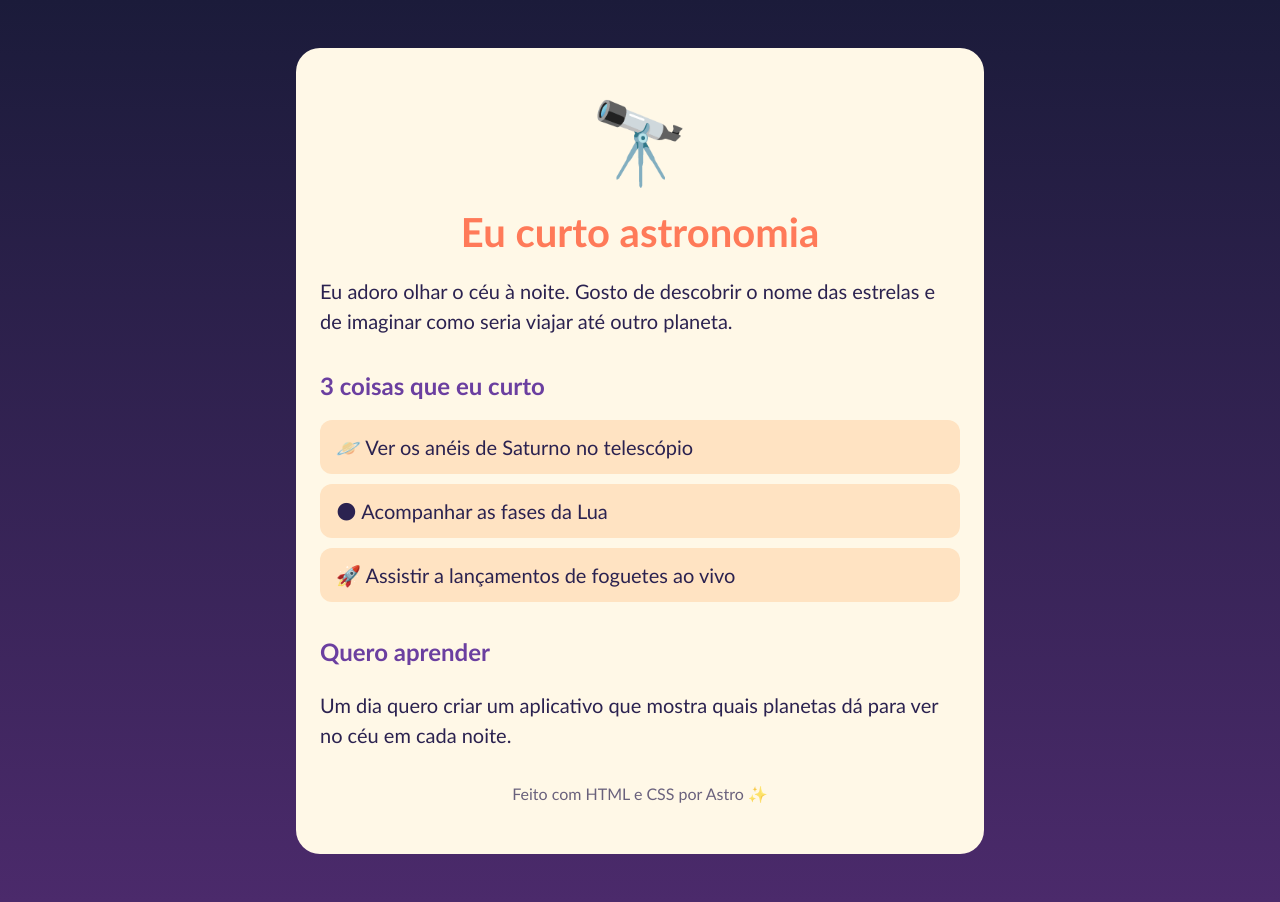
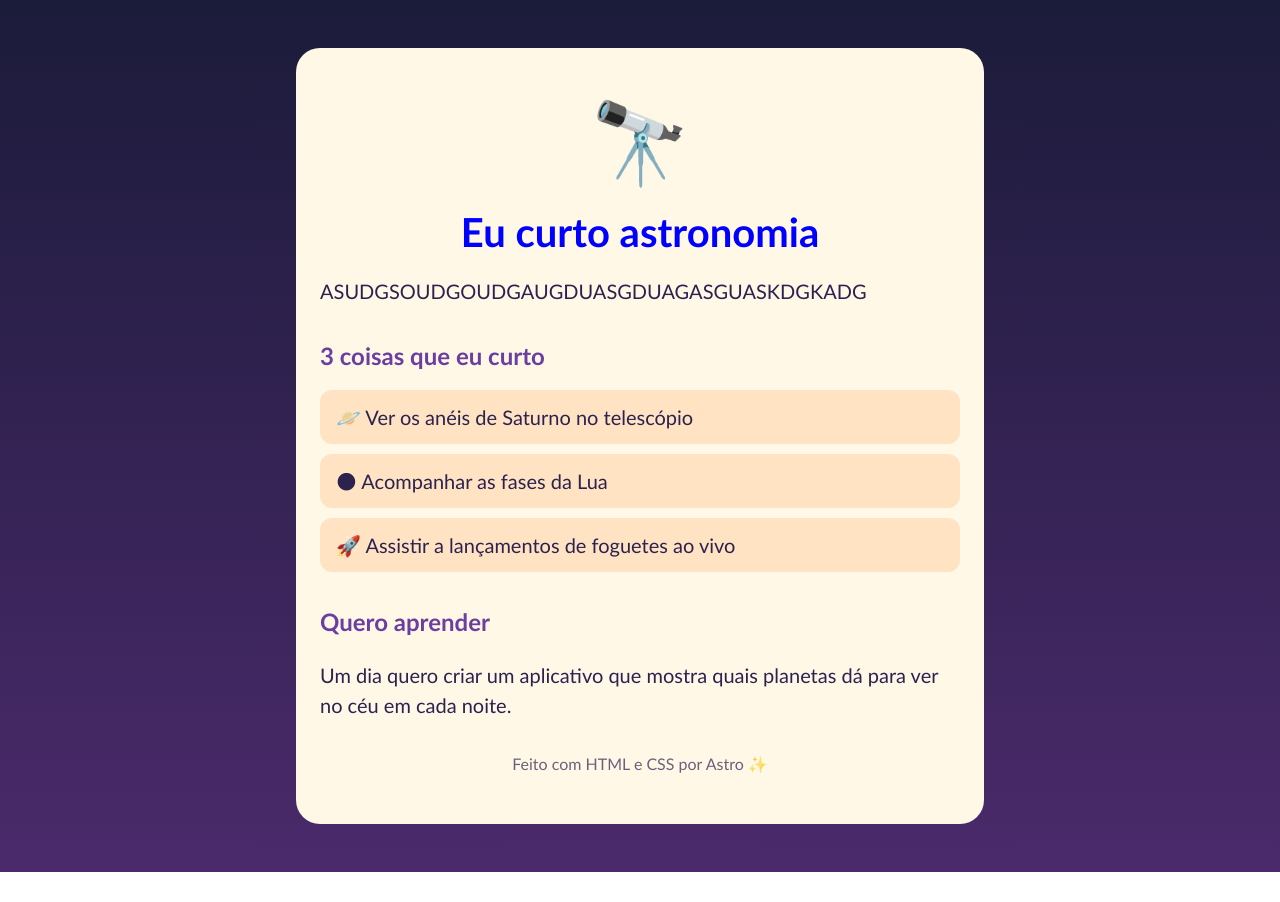
Before and after one commit to medinagui-dev/medinagui-dev.github.io, a plain HTML site: page index.html in a window 1280 px wide. After the commit the page ends 872 px from the top, so only its background shows below. Drawn offline with Linux system fonts and the light colour scheme.

Commit message:
Update index.html

```diff
--- a/index.html
+++ b/index.html
@@ -123,7 +123,7 @@
     /* ----- O TÍTULO PRINCIPAL (h1) ----- */
     h1 {
       /* ✏️ TROQUE: a cor do título. */
-      color: #ff7a59;
+      color: blue;
 
       /* ✏️ TROQUE: o tamanho do título. */
       font-size: 40px;
@@ -212,9 +212,7 @@
 
     <!-- ✏️ TROQUE: uma ou duas frases contando sobre o seu interesse. -->
     <p>
-      Eu adoro olhar o céu à noite. Gosto de descobrir
-      o nome das estrelas e de imaginar como seria viajar até outro planeta.
-    </p>
+      ASUDGSOUDGOUDGAUGDUASGDUAGASGUASKDGKADG    </p>
 
     <!-- ✏️ TROQUE: o subtítulo da lista. -->
     <p class="subtitulo">3 coisas que eu curto</p>
```
